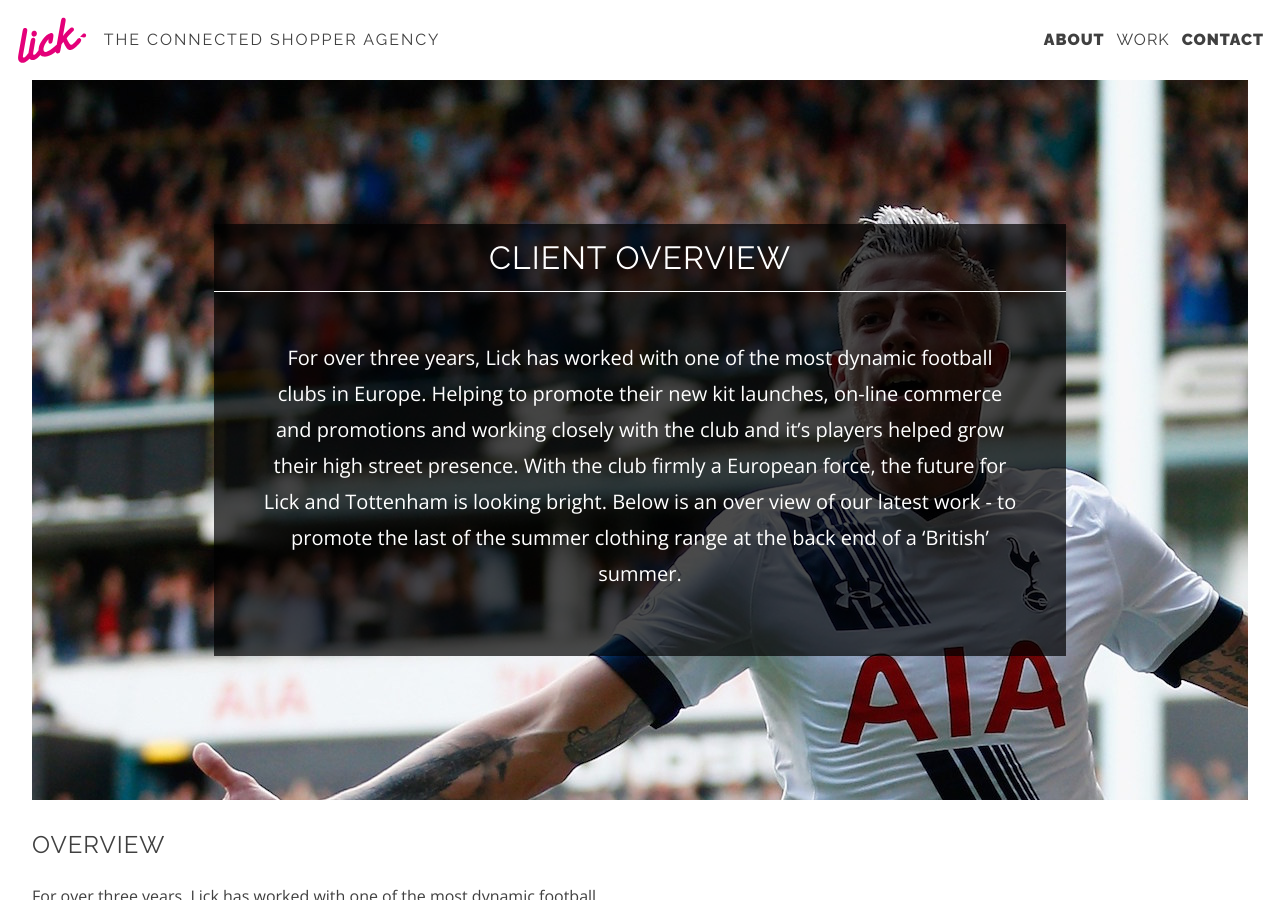
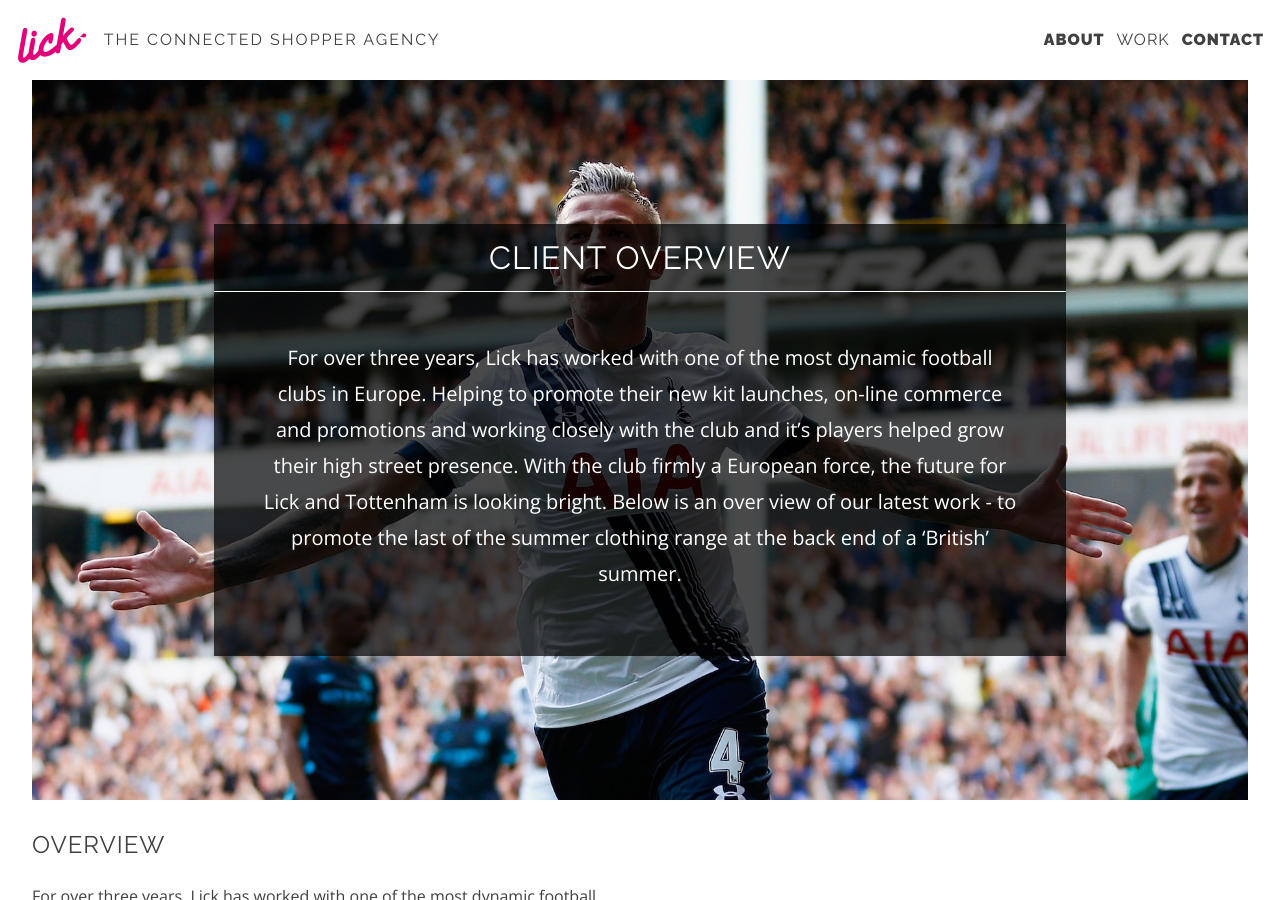
Before and after one commit to lickcreative/website, a Jekyll site: the page built from _case_studies/tottenham-hotspur-fc.markdown, in a window 1280 px wide and 900 px high. Built offline with Jekyll 4.4.1, drawn with Linux system fonts in a browser that asks for light colours.

Commit message:
Stupid typo

```diff
--- a/_sass/_cover.scss
+++ b/_sass/_cover.scss
@@ -11,7 +11,7 @@
       -ms-flex-align: end;
           align-items: flex-end;
   overflow: hidden;
-  background-siz: cover;
+  background-size: cover;
   &__box {
     /* width: 100%;*/
     /* height: 100%;*/
```
